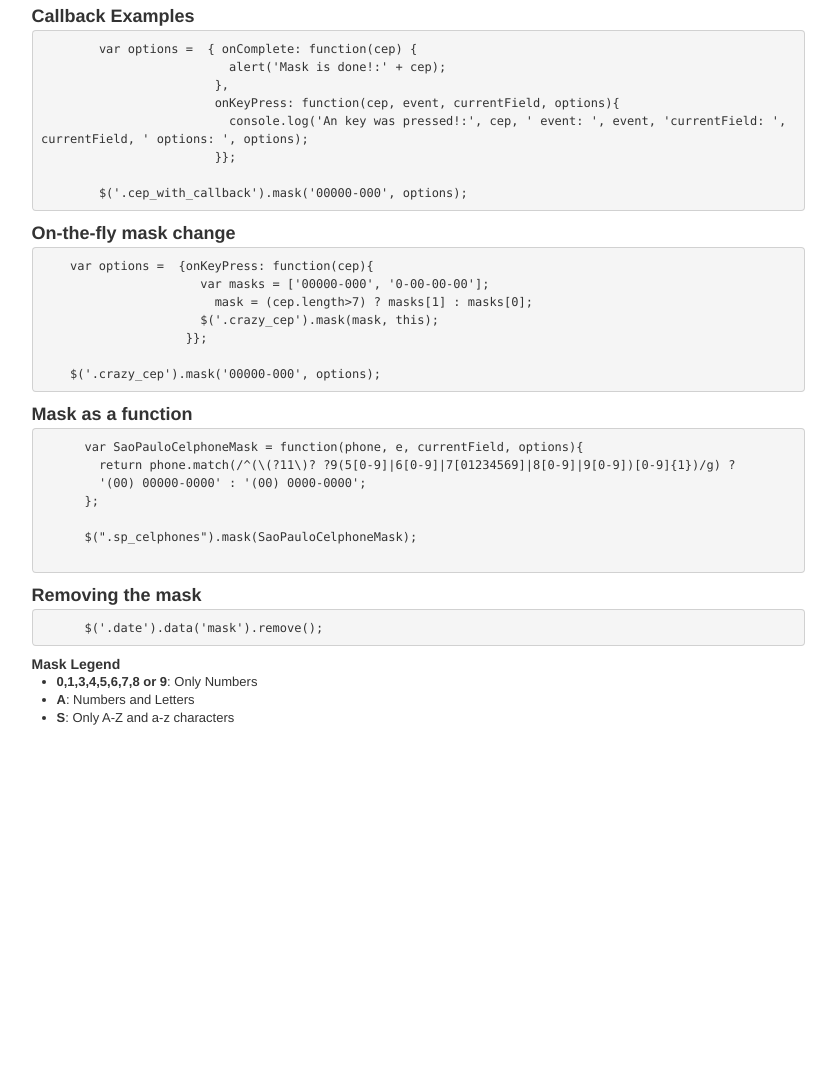
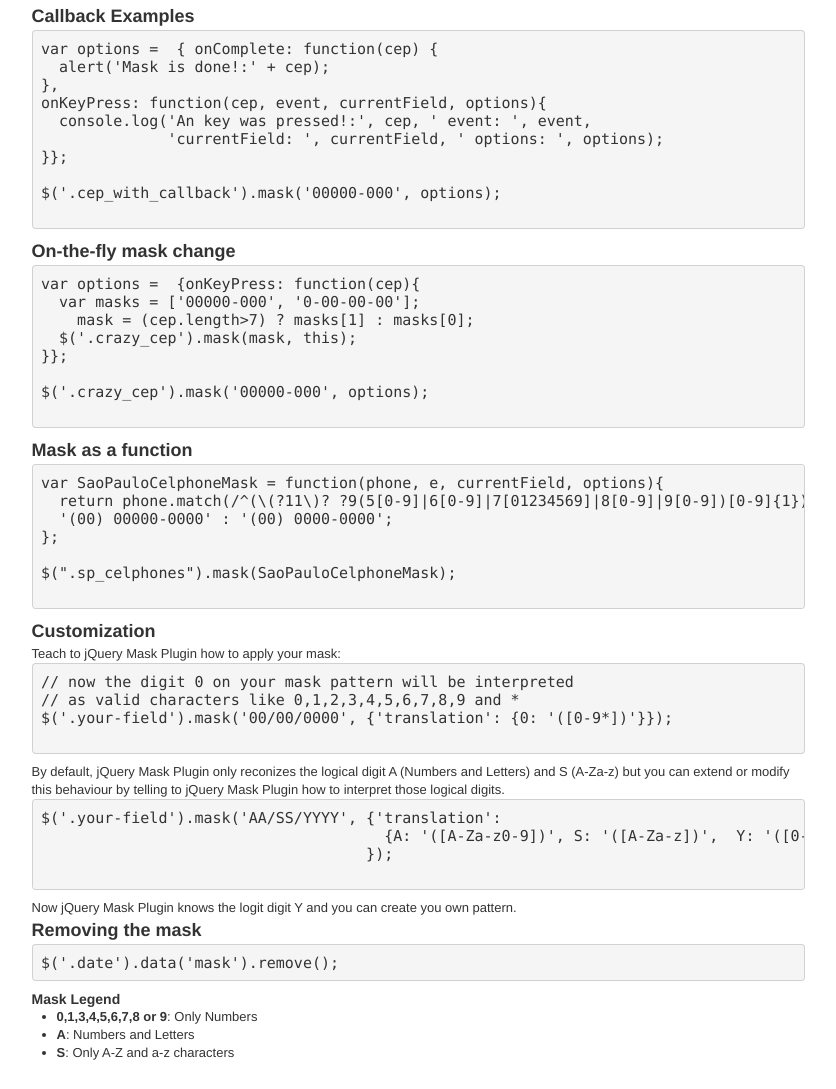
Before and after one commit to igorescobar/jQuery-Mask-Plugin, a plain HTML site: page index.html in a window 1280 px wide. Shown: the part 959-2048 px from the top of the page, without its empty margins (222-1058 px from the left). Before the commit the page ends 1713 px from the top, so only its background shows below. Drawn offline with nearby package versions, Linux system fonts and the light colour scheme.

Commit message:
adding more documentation

```diff
--- a/index.html
+++ b/index.html
@@ -21,6 +21,8 @@
 
     div#examples div.col.center {text-align:center;}
     div#examples div.col.center.banner {border: 1px solid #ccc; padding:15px; margin-top:24px;}
+
+    pre {overflow-x: auto; white-space:pre; word-wrap:normal; font-size:15px;}
   </style>
 
   <script type="text/javascript">
@@ -131,7 +133,7 @@
   $('.mixed').mask('AAA 000-S0S');
   $('.cpf').mask('999.999.999-99', {reverse: true});
   $('.money').mask('000.000.000.000.000,00', {reverse: true});
-      });</pre>
+);</pre>
 
     <h3>Callback Examples</h3>
     <pre>
@@ -139,10 +141,12 @@
   alert('Mask is done!:' + cep);
 },
 onKeyPress: function(cep, event, currentField, options){
-                          console.log('An key was pressed!:', cep, ' event: ', event, 'currentField: ', currentField, ' options: ', options);
+  console.log('An key was pressed!:', cep, ' event: ', event,
+              'currentField: ', currentField, ' options: ', options);
 }};
 
-        $('.cep_with_callback').mask('00000-000', options);</pre>
+$('.cep_with_callback').mask('00000-000', options);
+      </pre>
 
     <h3>On-the-fly mask change</h3>
     <pre>
@@ -152,7 +156,8 @@
   $('.crazy_cep').mask(mask, this);
 }};
 
-    $('.crazy_cep').mask('00000-000', options);</pre>
+$('.crazy_cep').mask('00000-000', options);
+  </pre>
 
     <h3>Mask as a function</h3>
     <pre>
@@ -164,9 +169,27 @@
 $(".sp_celphones").mask(SaoPauloCelphoneMask);
     </pre>
 
-    <h3>Removing the mask</h3>
+    <h3>Customization</h3>
+    Teach to jQuery Mask Plugin how to apply your mask:
+
     <pre>
-      $('.date').data('mask').remove();</pre>
+// now the digit 0 on your mask pattern will be interpreted
+// as valid characters like 0,1,2,3,4,5,6,7,8,9 and *
+$('.your-field').mask('00/00/0000', {'translation': {0: '([0-9*])'}});
+    </pre>
+
+    By default, jQuery Mask Plugin only reconizes the logical digit A (Numbers and Letters) and S (A-Za-z) but
+    you can extend or modify this behaviour by telling to jQuery Mask Plugin how to interpret those logical digits.
+
+    <pre>
+$('.your-field').mask('AA/SS/YYYY', {'translation':
+                                      {A: '([A-Za-z0-9])', S: '([A-Za-z])',  Y: '([0-9])'}
+                                    });
+    </pre>
+    Now jQuery Mask Plugin knows the logit digit Y and you can create you own pattern.
+
+    <br /><h3>Removing the mask</h3>
+    <pre>$('.date').data('mask').remove();</pre>
 
     <h4>Mask Legend</h4>
     <ul>
```
Lines whose indentation alone changed are shown as unchanged.
